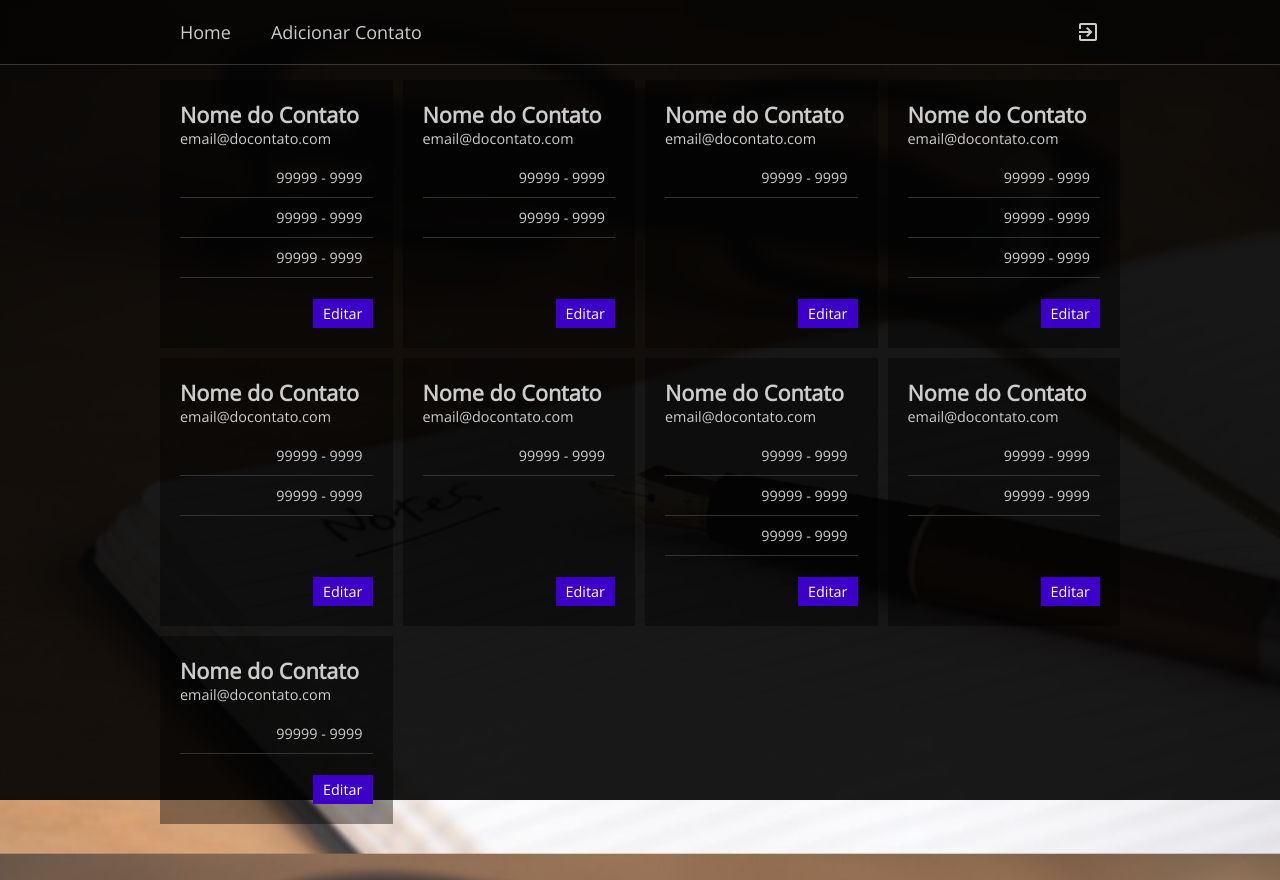
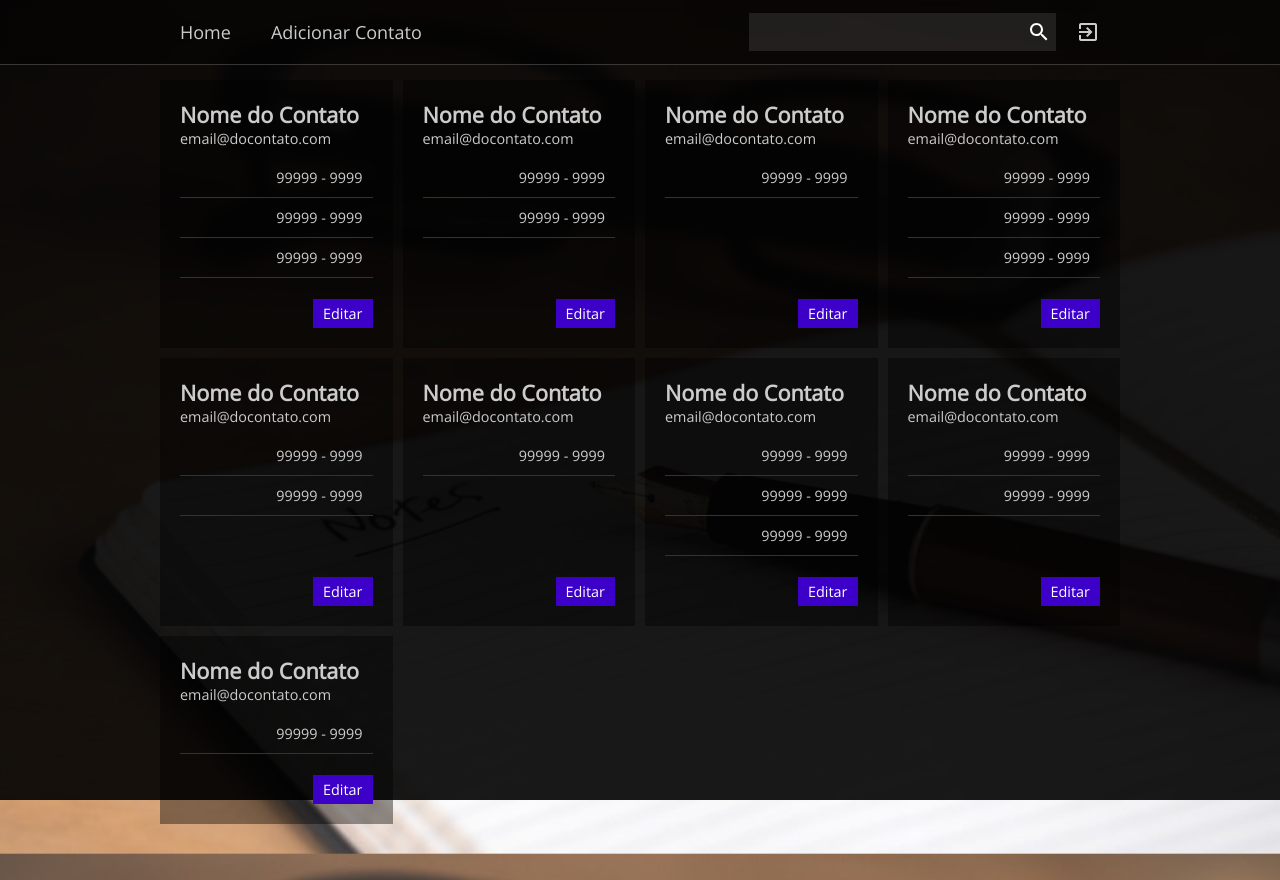
Before and after one commit to sergiomoura/contatos-html-template, a plain HTML site: page home.html in a window 1280 px wide. Drawn offline with nearby package versions, Linux system fonts and the light colour scheme.

Commit message:
Acrescido o campo de busca

```diff
--- a/css/geral.css
+++ b/css/geral.css
@@ -40,6 +40,7 @@ form label{
 
 input[type=text],
 input[type=email],
+input[type=search],
 input[type=password]{
     padding: 5px;
     font-size: 1rem;
@@ -49,6 +50,7 @@ input[type=password]{
 
 input[type=text]:focus,
 input[type=email]:focus,
+input[type=search]:focus,
 input[type=password]:focus{
     outline: none;
     border: 2px solid rgb(60, 0, 200);
--- a/css/home.css
+++ b/css/home.css
@@ -23,6 +23,7 @@ nav > ul > li {
     display: inline-block;
     margin:0px;
     padding:0px;
+    position: relative;
 }
 
 nav > ul > li > a {
@@ -39,6 +40,30 @@ nav > ul > li > a {
 
 nav > ul > li > a:hover{
     background-color: rgba(256,256,256,0.3);
+}
+
+nav > ul > li:nth-child(3){
+    display: flex;
+    align-items: center;
+    justify-content: flex-end;
+    flex-grow: 1;
+}
+
+nav > ul > li:nth-child(3) > input{
+    background-color: rgba(255,255,255,0.1);
+    width: 50%;
+    transition: background-color 500ms ease;
+}
+
+nav > ul > li:nth-child(3) > button{
+    content: "";
+    width: 24px;
+    height: 24px;
+    position: absolute;
+    right: 5px;
+    background-image: url(../img/search_white_24dp.svg);
+    background-color: transparent;
+    padding: 0;
 }
 
 nav > ul > li:last-child{
--- a/home.html
+++ b/home.html
@@ -17,6 +17,10 @@
         <ul>
             <li class="selected"><a>Home</a></li>
             <li><a href="#" id="linkAbrirModal">Adicionar Contato</a></li>
+            <li>
+                <input type="search" name="search" id="search">
+                <button type="submit"></button>
+            </li>
             <li><a href="index.html"><i class="material-icons">exit_to_app</i></a></li>
         </ul>
     </nav>
```
Also changed, not shown: img/search_white_24dp.svg (added).
